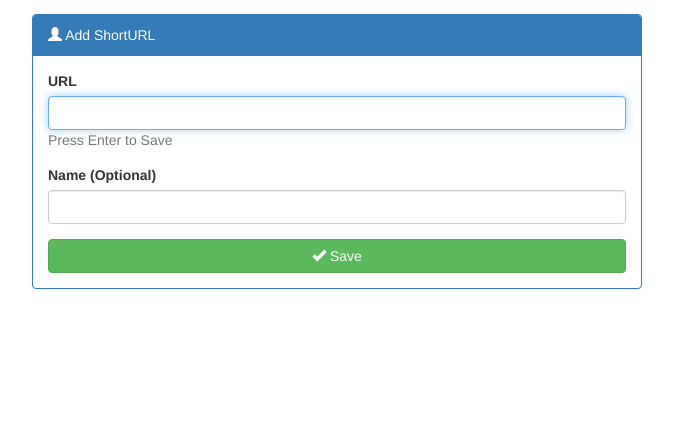
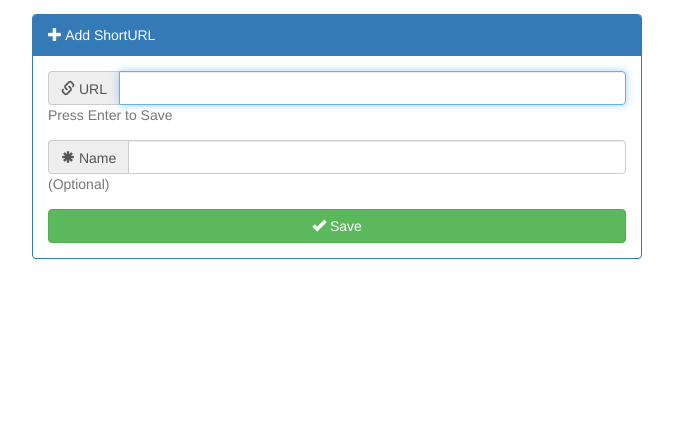
Before and after one commit to kyan001/Duetime, a Django app: page /shorturl/add in a window 1280 px wide. Shown: the part 51-483 px from the top of the page, without its empty margins (303-976 px from the left). Run offline with Django 3.2, Linux system fonts and the light colour scheme; the visitor is signed in with stand-in values (Sample User, id 1); some libraries are stand-ins or nearby versions.

Commit message:
add and fix icons for new shorturl page.

```diff
--- a/main/templates/shorturl/add.html
+++ b/main/templates/shorturl/add.html
@@ -18,20 +18,37 @@
         <div class="col-xs-12 col-sm-6 col-sm-offset-3">
             <div class="panel panel-primary">
                 <div class="panel-heading">
-                    <span class="glyphicon glyphicon-user"></span>
+                    <span class="glyphicon glyphicon-plus"></span>
                     <span>{% trans "Add" %} {% trans "ShortURL" %}</span>
                 </div>
                 <div class="panel-body">
                     <form id="shorturl-form" method="post" action="/shorturl/add">
                         {% csrf_token %}
                         <div class="form-group">
-                            <label for="url-input">{% trans "URL" %}</label>
-                            <input id="url-input" class="enter-to-save form-control" type="text" name="url" autocomplete="off" autofocus required>
+                            <label class="sr-only" for="url-input">
+                                {% trans "URL" %}
+                            </label>
+                            <div class="input-group">
+                                <span class="input-group-addon">
+                                    <span class="glyphicon glyphicon-link"></span>
+                                    {% trans "URL" %}
+                                </span>
+                                <input id="url-input" class="enter-to-save form-control" type="text" name="url" autocomplete="off" autofocus required>
+                            </div>
                             <span class="hidden-xs text-muted">{% trans "Press Enter to Save" %}</span>
                         </div>
                         <div class="form-group">
-                            <label for="name-input">{% trans "Name" %} {% trans "(Optional)" %}</label>
-                            <input id="name-input" class="enter-to-save form-control" type="text" name="name" autocomplete="off">
+                            <label class="sr-only" for="name-input">
+                                {% trans "Name" %} {% trans "(Optional)" %}
+                            </label>
+                            <div class="input-group">
+                                <span class="input-group-addon">
+                                    <span class="glyphicon glyphicon-asterisk"></span>
+                                    {% trans "Name" %}
+                                </span>
+                                <input id="name-input" class="enter-to-save form-control" type="text" name="name" autocomplete="off">
+                            </div>
+                            <span class="text-muted">{% trans "(Optional)" %}</span>
                         </div>
                         <a id="save-btn" class="btn btn-success btn-block" role="button" onclick="$('#shorturl-form').submit()">
                             <span class="glyphicon glyphicon-ok"></span>
```
